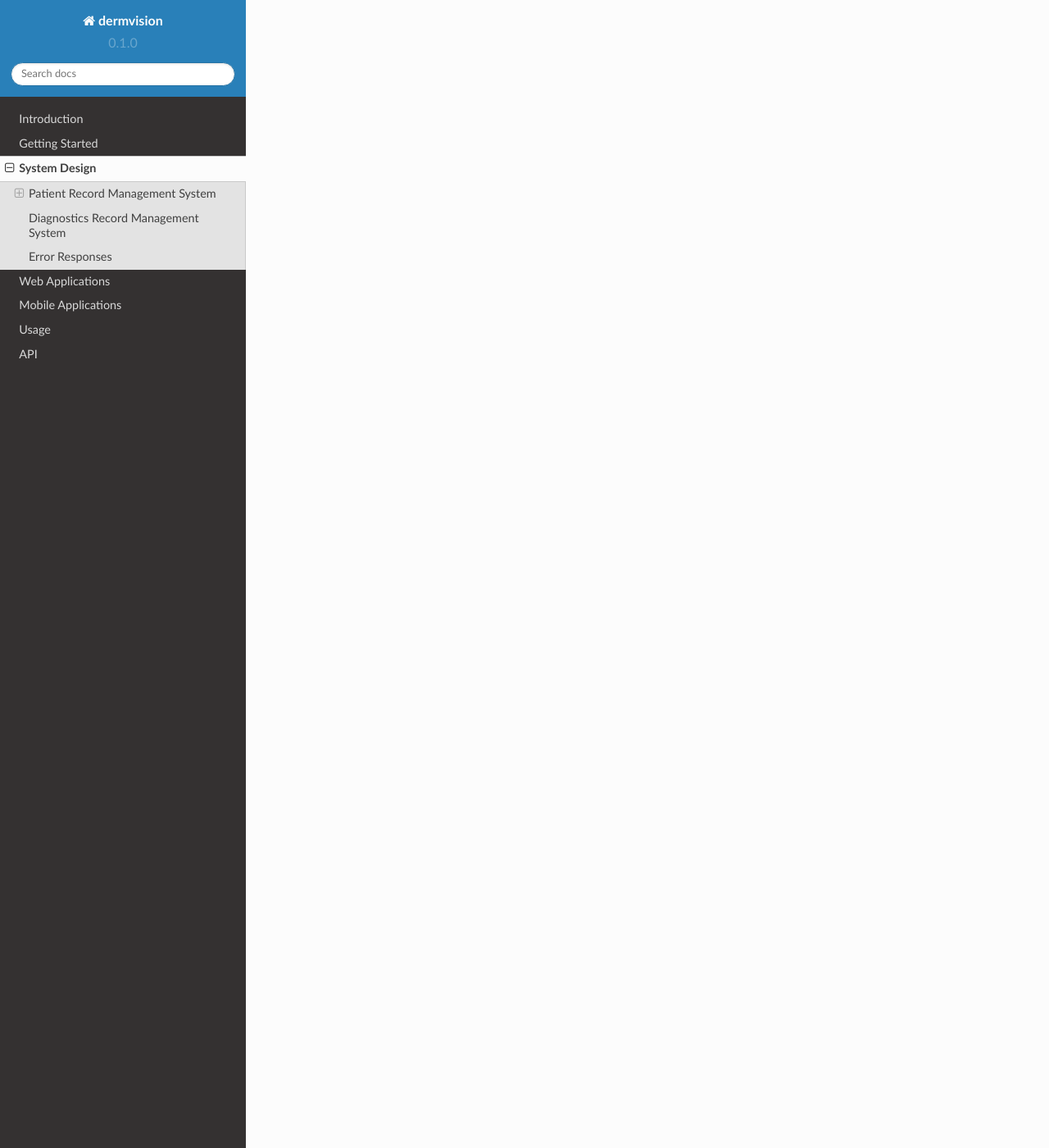
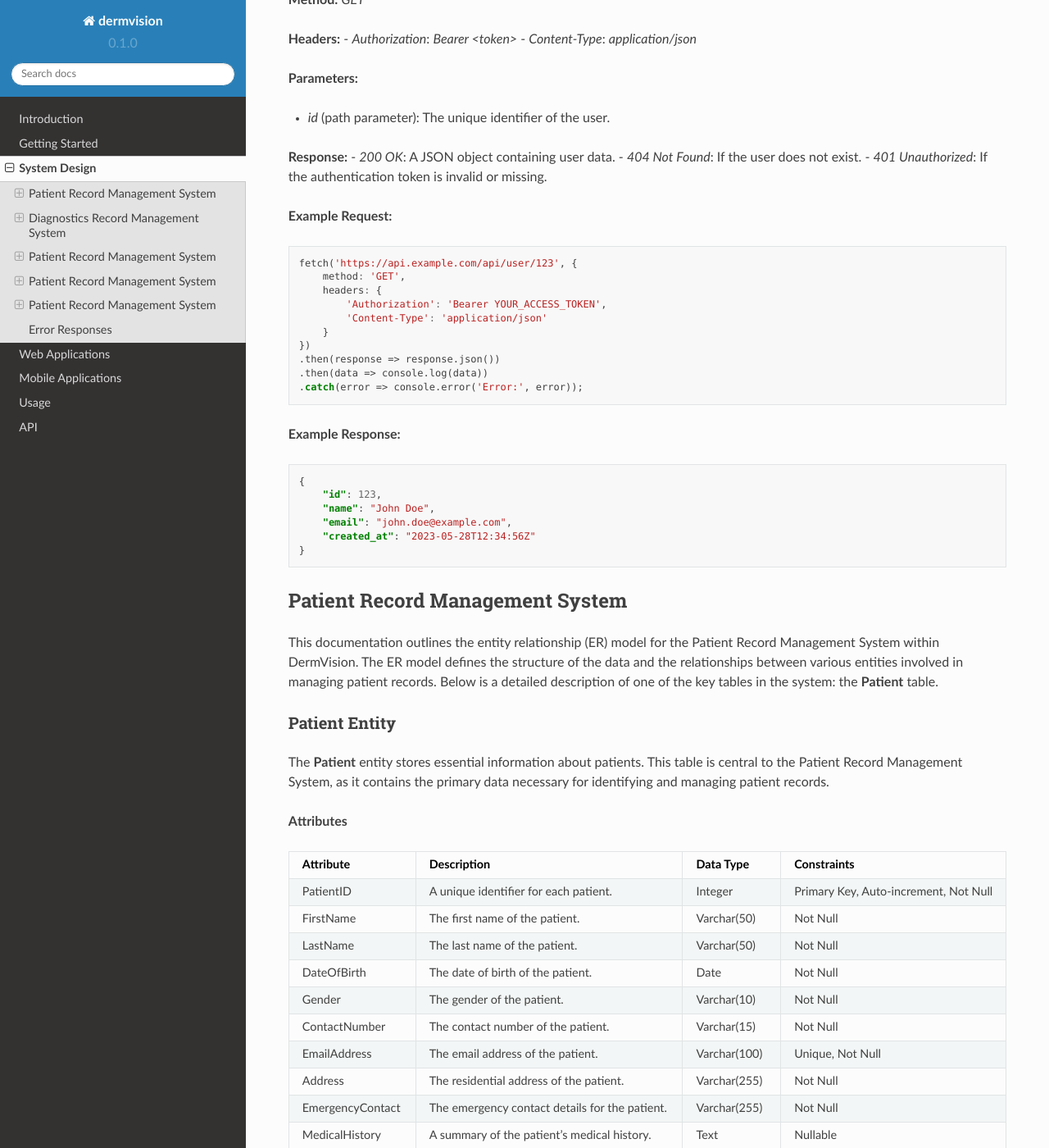
Before and after one commit to mojeedoyedeji/dermvision.docs, a Sphinx documentation site: the page built from docs/source/system-design.rst, in a window 1280 px wide and 1400 px high, scrolled down 3347 px. Shown: the whole window at 82% size. Built offline with Sphinx 7.4.7 and the Read the Docs theme 2.0.0, drawn with Linux system fonts in a browser that asks for light colours; some of the changed text lies outside the part shown.

Commit message:
system design notes

```diff
--- /dev/null
+++ b/docs/source/_sections/system-design/arms.rst
@@ -0,0 +1,104 @@
+Patient Record Management System
+---------------
+
+
+This documentation outlines the entity relationship (ER) model for the Patient Record Management System within DermVision. The ER model defines the structure of the data and the relationships between various entities involved in managing patient records. Below is a detailed description of one of the key tables in the system: the **Patient** table.
+
+
+Patient Entity
+^^^^^^^^^^^^^^
+The **Patient** entity stores essential information about patients. This table is central to the Patient Record Management System, as it contains the primary data necessary for identifying and managing patient records.
+
+**Attributes**
+
+.. csv-table::
+   :header: "Attribute", "Description", "Data Type", "Constraints"
+   :widths: 20, 40, 20, 20
+
+   "PatientID", "A unique identifier for each patient.", "Integer", "Primary Key, Auto-increment, Not Null"
+   "FirstName", "The first name of the patient.", "Varchar(50)", "Not Null"
+   "LastName", "The last name of the patient.", "Varchar(50)", "Not Null"
+   "DateOfBirth", "The date of birth of the patient.", "Date", "Not Null"
+   "Gender", "The gender of the patient.", "Varchar(10)", "Not Null"
+   "ContactNumber", "The contact number of the patient.", "Varchar(15)", "Not Null"
+   "EmailAddress", "The email address of the patient.", "Varchar(100)", "Unique, Not Null"
+   "Address", "The residential address of the patient.", "Varchar(255)", "Not Null"
+   "EmergencyContact", "The emergency contact details for the patient.", "Varchar(255)", "Not Null"
+   "MedicalHistory", "A summary of the patient's medical history.", "Text", "Nullable"
+
+
+**Relationships**
+
+.. csv-table::
+   :header: "Relationship", "Type", "Description", "Related Entity", "Foreign Key"
+   :widths: 20, 20, 40, 20, 20
+
+   "Appointments", "One-to-Many", "A patient can have multiple appointments.", "Appointment", "PatientID in the Appointment table references PatientID in the Patient table."
+   "Diagnostics", "One-to-Many", "A patient can have multiple diagnostic records.", "Diagnostic", "PatientID in the Diagnostic table references PatientID in the Patient table."
+   "ClinicalNotes", "One-to-Many", "A patient can have multiple clinical notes.", "ClinicalNote", "PatientID in the ClinicalNote table references PatientID in the Patient table."
+   "Prescriptions", "One-to-Many", "A patient can have multiple prescriptions.", "Prescription", "PatientID in the Prescription table references PatientID in the Patient table."
+
+
+API
+^^^
+.. uml::
+
+      @startuml
+
+      'style options
+      skinparam monochrome true
+      skinparam circledCharacterRadius 0
+      skinparam circledCharacterFontSize 0
+      skinparam classAttributeIconSize 0
+      hide empty members
+
+      Class01 <|-- Class02
+      Class03 *-- Class04
+      Class05 o-- Class06
+      Class07 .. Class08
+      Class09 -- Class10
+
+      @enduml
+
+**URL:** `/api/user/{id}`
+
+**Method:** `GET`
+
+**Headers:**
+- `Authorization`: `Bearer <token>`
+- `Content-Type`: `application/json`
+
+**Parameters:**
+
+- `id` (path parameter): The unique identifier of the user.
+
+**Response:**
+- `200 OK`: A JSON object containing user data.
+- `404 Not Found`: If the user does not exist.
+- `401 Unauthorized`: If the authentication token is invalid or missing.
+
+**Example Request:**
+
+.. code-block:: javascript
+
+    fetch('https://api.example.com/api/user/123', {
+        method: 'GET',
+        headers: {
+            'Authorization': 'Bearer YOUR_ACCESS_TOKEN',
+            'Content-Type': 'application/json'
+        }
+    })
+    .then(response => response.json())
+    .then(data => console.log(data))
+    .catch(error => console.error('Error:', error));
+
+**Example Response:**
+
+.. code-block:: json
+
+    {
+        "id": 123,
+        "name": "John Doe",
+        "email": "john.doe@example.com",
+        "created_at": "2023-05-28T12:34:56Z"
+    }
--- /dev/null
+++ b/docs/source/_sections/system-design/cnrms.rst
@@ -0,0 +1,104 @@
+Patient Record Management System
+---------------
+
+
+This documentation outlines the entity relationship (ER) model for the Patient Record Management System within DermVision. The ER model defines the structure of the data and the relationships between various entities involved in managing patient records. Below is a detailed description of one of the key tables in the system: the **Patient** table.
+
+
+Patient Entity
+^^^^^^^^^^^^^^
+The **Patient** entity stores essential information about patients. This table is central to the Patient Record Management System, as it contains the primary data necessary for identifying and managing patient records.
+
+**Attributes**
+
+.. csv-table::
+   :header: "Attribute", "Description", "Data Type", "Constraints"
+   :widths: 20, 40, 20, 20
+
+   "PatientID", "A unique identifier for each patient.", "Integer", "Primary Key, Auto-increment, Not Null"
+   "FirstName", "The first name of the patient.", "Varchar(50)", "Not Null"
+   "LastName", "The last name of the patient.", "Varchar(50)", "Not Null"
+   "DateOfBirth", "The date of birth of the patient.", "Date", "Not Null"
+   "Gender", "The gender of the patient.", "Varchar(10)", "Not Null"
+   "ContactNumber", "The contact number of the patient.", "Varchar(15)", "Not Null"
+   "EmailAddress", "The email address of the patient.", "Varchar(100)", "Unique, Not Null"
+   "Address", "The residential address of the patient.", "Varchar(255)", "Not Null"
+   "EmergencyContact", "The emergency contact details for the patient.", "Varchar(255)", "Not Null"
+   "MedicalHistory", "A summary of the patient's medical history.", "Text", "Nullable"
+
+
+**Relationships**
+
+.. csv-table::
+   :header: "Relationship", "Type", "Description", "Related Entity", "Foreign Key"
+   :widths: 20, 20, 40, 20, 20
+
+   "Appointments", "One-to-Many", "A patient can have multiple appointments.", "Appointment", "PatientID in the Appointment table references PatientID in the Patient table."
+   "Diagnostics", "One-to-Many", "A patient can have multiple diagnostic records.", "Diagnostic", "PatientID in the Diagnostic table references PatientID in the Patient table."
+   "ClinicalNotes", "One-to-Many", "A patient can have multiple clinical notes.", "ClinicalNote", "PatientID in the ClinicalNote table references PatientID in the Patient table."
+   "Prescriptions", "One-to-Many", "A patient can have multiple prescriptions.", "Prescription", "PatientID in the Prescription table references PatientID in the Patient table."
+
+
+API
+^^^
+.. uml::
+
+      @startuml
+
+      'style options
+      skinparam monochrome true
+      skinparam circledCharacterRadius 0
+      skinparam circledCharacterFontSize 0
+      skinparam classAttributeIconSize 0
+      hide empty members
+
+      Class01 <|-- Class02
+      Class03 *-- Class04
+      Class05 o-- Class06
+      Class07 .. Class08
+      Class09 -- Class10
+
+      @enduml
+
+**URL:** `/api/user/{id}`
+
+**Method:** `GET`
+
+**Headers:**
+- `Authorization`: `Bearer <token>`
+- `Content-Type`: `application/json`
+
+**Parameters:**
+
+- `id` (path parameter): The unique identifier of the user.
+
+**Response:**
+- `200 OK`: A JSON object containing user data.
+- `404 Not Found`: If the user does not exist.
+- `401 Unauthorized`: If the authentication token is invalid or missing.
+
+**Example Request:**
+
+.. code-block:: javascript
+
+    fetch('https://api.example.com/api/user/123', {
+        method: 'GET',
+        headers: {
+            'Authorization': 'Bearer YOUR_ACCESS_TOKEN',
+            'Content-Type': 'application/json'
+        }
+    })
+    .then(response => response.json())
+    .then(data => console.log(data))
+    .catch(error => console.error('Error:', error));
+
+**Example Response:**
+
+.. code-block:: json
+
+    {
+        "id": 123,
+        "name": "John Doe",
+        "email": "john.doe@example.com",
+        "created_at": "2023-05-28T12:34:56Z"
+    }
--- a/docs/source/_sections/system-design/drms.rst
+++ b/docs/source/_sections/system-design/drms.rst
@@ -1,2 +1,5 @@
 Diagnostics Record Management System
 ---------------
+
+Diagnostic Entity
+^^^^^^^^^^^^^^^^^
--- /dev/null
+++ b/docs/source/_sections/system-design/pprms.rst
@@ -0,0 +1,104 @@
+Patient Record Management System
+---------------
+
+
+This documentation outlines the entity relationship (ER) model for the Patient Record Management System within DermVision. The ER model defines the structure of the data and the relationships between various entities involved in managing patient records. Below is a detailed description of one of the key tables in the system: the **Patient** table.
+
+
+Patient Entity
+^^^^^^^^^^^^^^
+The **Patient** entity stores essential information about patients. This table is central to the Patient Record Management System, as it contains the primary data necessary for identifying and managing patient records.
+
+**Attributes**
+
+.. csv-table::
+   :header: "Attribute", "Description", "Data Type", "Constraints"
+   :widths: 20, 40, 20, 20
+
+   "PatientID", "A unique identifier for each patient.", "Integer", "Primary Key, Auto-increment, Not Null"
+   "FirstName", "The first name of the patient.", "Varchar(50)", "Not Null"
+   "LastName", "The last name of the patient.", "Varchar(50)", "Not Null"
+   "DateOfBirth", "The date of birth of the patient.", "Date", "Not Null"
+   "Gender", "The gender of the patient.", "Varchar(10)", "Not Null"
+   "ContactNumber", "The contact number of the patient.", "Varchar(15)", "Not Null"
+   "EmailAddress", "The email address of the patient.", "Varchar(100)", "Unique, Not Null"
+   "Address", "The residential address of the patient.", "Varchar(255)", "Not Null"
+   "EmergencyContact", "The emergency contact details for the patient.", "Varchar(255)", "Not Null"
+   "MedicalHistory", "A summary of the patient's medical history.", "Text", "Nullable"
+
+
+**Relationships**
+
+.. csv-table::
+   :header: "Relationship", "Type", "Description", "Related Entity", "Foreign Key"
+   :widths: 20, 20, 40, 20, 20
+
+   "Appointments", "One-to-Many", "A patient can have multiple appointments.", "Appointment", "PatientID in the Appointment table references PatientID in the Patient table."
+   "Diagnostics", "One-to-Many", "A patient can have multiple diagnostic records.", "Diagnostic", "PatientID in the Diagnostic table references PatientID in the Patient table."
+   "ClinicalNotes", "One-to-Many", "A patient can have multiple clinical notes.", "ClinicalNote", "PatientID in the ClinicalNote table references PatientID in the Patient table."
+   "Prescriptions", "One-to-Many", "A patient can have multiple prescriptions.", "Prescription", "PatientID in the Prescription table references PatientID in the Patient table."
+
+
+API
+^^^
+.. uml::
+
+      @startuml
+
+      'style options
+      skinparam monochrome true
+      skinparam circledCharacterRadius 0
+      skinparam circledCharacterFontSize 0
+      skinparam classAttributeIconSize 0
+      hide empty members
+
+      Class01 <|-- Class02
+      Class03 *-- Class04
+      Class05 o-- Class06
+      Class07 .. Class08
+      Class09 -- Class10
+
+      @enduml
+
+**URL:** `/api/user/{id}`
+
+**Method:** `GET`
+
+**Headers:**
+- `Authorization`: `Bearer <token>`
+- `Content-Type`: `application/json`
+
+**Parameters:**
+
+- `id` (path parameter): The unique identifier of the user.
+
+**Response:**
+- `200 OK`: A JSON object containing user data.
+- `404 Not Found`: If the user does not exist.
+- `401 Unauthorized`: If the authentication token is invalid or missing.
+
+**Example Request:**
+
+.. code-block:: javascript
+
+    fetch('https://api.example.com/api/user/123', {
+        method: 'GET',
+        headers: {
+            'Authorization': 'Bearer YOUR_ACCESS_TOKEN',
+            'Content-Type': 'application/json'
+        }
+    })
+    .then(response => response.json())
+    .then(data => console.log(data))
+    .catch(error => console.error('Error:', error));
+
+**Example Response:**
+
+.. code-block:: json
+
+    {
+        "id": 123,
+        "name": "John Doe",
+        "email": "john.doe@example.com",
+        "created_at": "2023-05-28T12:34:56Z"
+    }
--- a/docs/source/system-design.rst
+++ b/docs/source/system-design.rst
@@ -3,6 +3,9 @@ System Design
 
 .. include:: ./_sections/system-design/prms.rst
 .. include:: ./_sections/system-design/drms.rst
+.. include:: ./_sections/system-design/cnrms.rst
+.. include:: ./_sections/system-design/pprms.rst
+.. include:: ./_sections/system-design/arms.rst
 
 
 Error Responses
```
